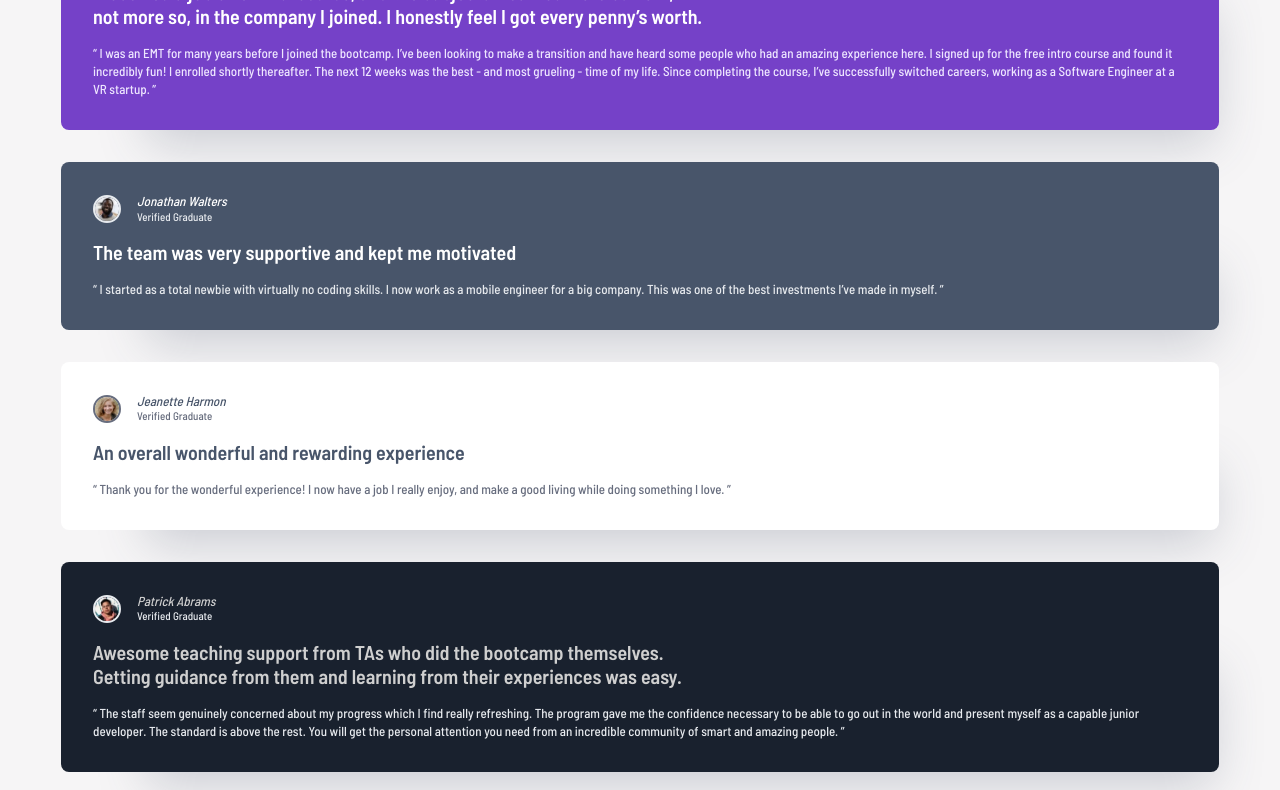
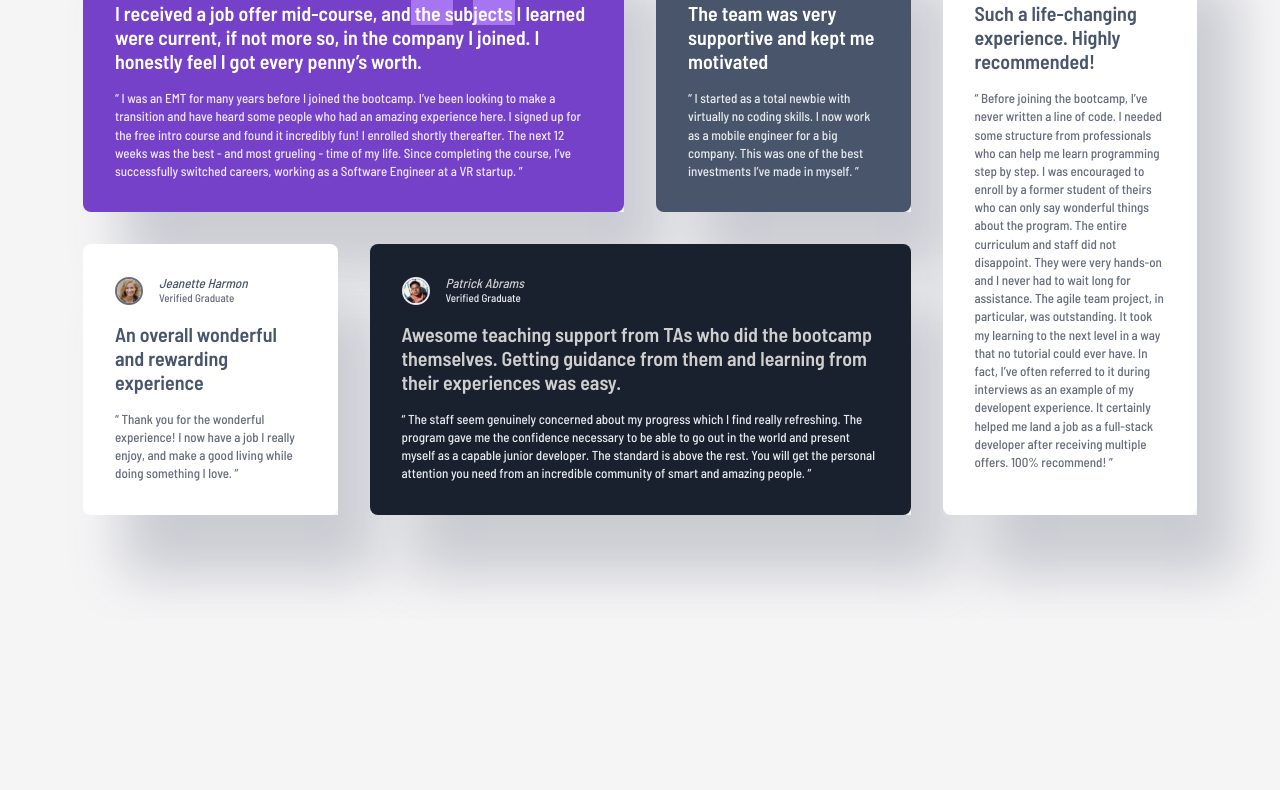
Before and after one commit to KonradJam/testimonials-grid-section-main, a website: page index.html in a window 1280 px wide. Shown: the part 181-971 px from the top of the page. After the commit the page ends 800 px from the top, so only its background shows below. Drawn offline with Linux system fonts and the light colour scheme.

Commit message:
Replace JPG images with PNG, remove unused style guide, and update testimonial styles for better responsiveness

```diff
--- a/assets/scss/assets/_reset.scss
+++ b/assets/scss/assets/_reset.scss
@@ -31,7 +31,4 @@
     text-wrap: pretty;
   }
 
-  h1, h2, h3, h4, h5, h6 {
-    text-wrap: balance;
-  }
   /*RESET - stop*/
--- a/assets/scss/styles.scss
+++ b/assets/scss/styles.scss
@@ -13,16 +13,28 @@ body {
     display: grid;
     grid-template-columns: 1fr;
     gap: $spacing-400;
-
+    max-inline-size: 69.625rem;
 
     &__testimonial {
+        position: relative;
         display: flex;
         flex-direction: column;
         gap: $spacing-200;
         padding: $spacing-400;
         border-radius: 8px;
         background: $color-white;
-        box-shadow: 40px 60px 50px -47px color.change($color-grey-500, $alpha: 0.25);
+
+    }
+
+    &__testimonial::before {
+        content: "";
+        inline-size: 100%;
+        block-size: 100%;
+        position: absolute;
+        top: 0;
+        left: 0;
+        z-index: -1;
+        box-shadow: 40px 60px 50px 0px color.change($color-grey-500, $alpha: 0.25);
     }
 }
 
@@ -108,3 +120,51 @@ body {
         border-color: $color-grey-400;
     }
 }
+
+@media screen and (min-width: 48rem) {
+    .testimonials {
+      grid-template-columns: repeat(2, 1fr);
+    }
+
+    .testimonials__testimonial {
+      &:nth-child(1),
+      &:nth-child(4),
+      &:nth-child(5) {
+        grid-column: span 2;
+      }
+
+      &:nth-child(1) > * {
+        z-index: 1;
+      }
+
+      &:nth-child(1)::after {
+        content: url(../images/bg-pattern-quotation.svg);
+        position: absolute;
+        inset-inline-start: 23.5rem;
+        inset-block-start: 0;
+      }
+    }
+  }
+
+@media screen and (min-width: 64rem) {
+    body {
+        display: flex;
+        align-items: center;
+        justify-content: center;
+        min-block-size: 100vh;
+        margin-block: 0;
+    }
+
+    .testimonials {
+        grid-template-columns: repeat(4, 1fr);
+
+        &__testimonial:nth-child(1)::after {
+            inset-inline-start: clamp(15.625rem, calc(-3.76rem + 30.288vw), 23.5rem); /* min: 250px, max: 376px */
+        }
+
+        &__testimonial:nth-child(5) {
+            grid-column: 4;
+            grid-row: 1 / span 2;
+        }
+    }
+}
```
Also changed, not shown: style-guide.md (deleted, +0 -41 lines), README-template.md (deleted), README.md, assets/css/styles.css, design/desktop-design.jpg (deleted), design/mobile-design.jpg (deleted), preview.jpg (deleted), preview.png (added).
